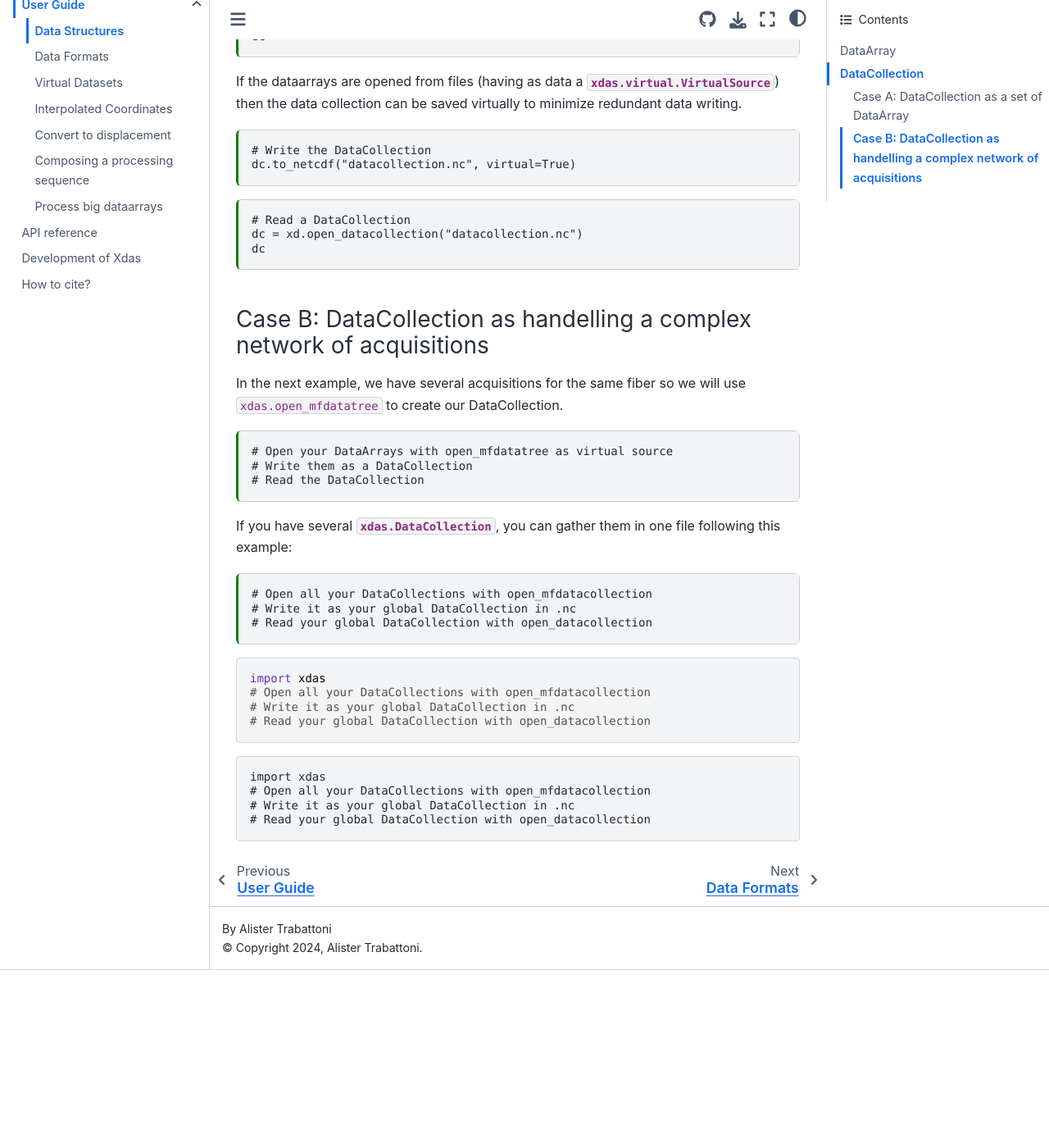
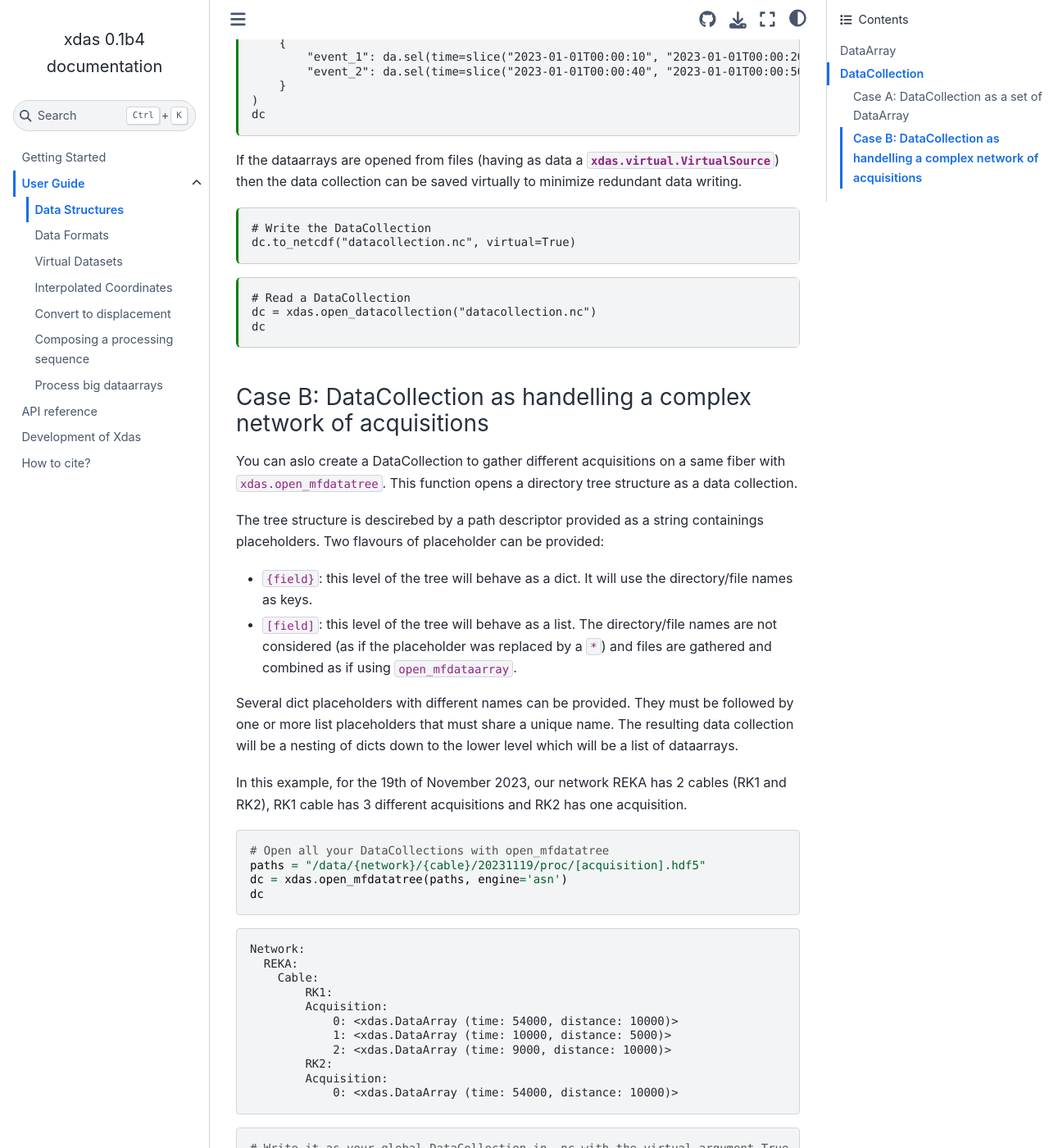
Before and after one commit to xdas-dev/xdas, a Sphinx documentation site: the page built from docs/user-guide/data-structures.md, in a window 1280 px wide and 1400 px high, scrolled down 3631 px. Shown: the whole window at 82% size. Built offline with Sphinx 7.4.7 and the Sphinx Book theme 1.1.4, drawn with Linux system fonts in a browser that asks for light colours; cross-references to code outside the pages are shown as plain code; before the commit the page ends 4814 px from its top, so only the background shows below that; some of the changed text lies outside the part shown.

Commit message:
modify data-structures page

````diff
--- a/docs/user-guide/data-structures.md
+++ b/docs/user-guide/data-structures.md
@@ -55,7 +55,7 @@ use those metadata. It tries to keep as much as possible the information stored
 as the `DataArray` is manipulated but it is up to the user to update information there
 if needed.
 
-
+In the following examples, we use only one `DataArray`, if you have several `DataArray`, please use the multi-file version of the opening function: {py:func}`xdas.open_mfdataarray`. You will just have to adapt the paths argument.
 
 ### Creating a DataArray
 
@@ -65,7 +65,7 @@ the related description of how to create coordinates
 
 ```{code-cell}
 import numpy as np
-import xdas as xd
+import xdas
 
 shape = (6000, 1000)
 resolution = (np.timedelta64(10, "ms"), 5.0)
@@ -84,7 +84,7 @@ coords={
     },
 }
 
-da = xd.DataArray(data, coords)
+da = xdas.DataArray(data, coords)
 da
 ```
 
@@ -127,14 +127,14 @@ A {py:class}`xdas.DataCollection` can be view as a flexible way of oragnizing da
 
 ### Case A: DataCollection as a set of DataArray
 
-In the example below, our DataCollection will be a sequence of 2 {py:class}`xdas.DataArray`.
+In the example, our DataCollection will be a sequence of {py:class}`xdas.DataArray`.
 
 ```{code-cell}
 # Reopen dataarray as virtual source
-da = xd.open_dataarray("dataarray.nc")
+da = xdas.open_dataarray("dataarray.nc")
 
 # Create a DataCollection
-dc = xd.DataCollection(
+dc = xdas.DataCollection(
     {
         "event_1": da.sel(time=slice("2023-01-01T00:00:10", "2023-01-01T00:00:20")),
         "event_2": da.sel(time=slice("2023-01-01T00:00:40", "2023-01-01T00:00:50")),
@@ -154,37 +154,70 @@ dc.to_netcdf("datacollection.nc", virtual=True)
 
 ```{code-cell}
 # Read a DataCollection
-dc = xd.open_datacollection("datacollection.nc")
+dc = xdas.open_datacollection("datacollection.nc")
 dc
 ```
 
 ### Case B: DataCollection as handelling a complex network of acquisitions
 
-In the next example, we have several acquisitions for the same fiber so we will use {py:fn}`xdas.open_mfdatatree` to create our DataCollection.
+You can aslo create a DataCollection to gather different acquisitions on a same fiber with {py:fn}`xdas.open_mfdatatree`. This function opens a directory tree structure as a data collection.
 
-```{code-cell}
-# Open your DataArrays with open_mfdatatree as virtual source
-# Write them as a DataCollection
-# Read the DataCollection
+The tree structure is descirebed by a path descriptor provided as a string
+containings placeholders. Two flavours of placeholder can be provided:
+
+- `{field}`: this level of the tree will behave as a dict. It will use the
+directory/file names as keys.
+- `[field]`: this level of the tree will behave as a list. The directory/file
+names are not considered (as if the placeholder was replaced by a `*`) and
+files are gathered and combined as if using `open_mfdataarray`.
+
+Several dict placeholders with different names can be provided. They must be
+followed by one or more list placeholders that must share a unique name. The
+resulting data collection will be a nesting of dicts down to the lower level
+which will be a list of dataarrays.
+
+In this example, for the 19th of November 2023, our network REKA has 2 cables (RK1 and RK2), RK1 cable has 3 different acquisitions and RK2 has one acquisition.
+
+```python
+# Open all your DataCollections with open_mfdatatree
+paths = "/data/{network}/{cable}/20231119/proc/[acquisition].hdf5"
+dc = xdas.open_mfdatatree(paths, engine='asn')
+dc
+```
+```text
+Network:
+  REKA:
+    Cable:
+        RK1:
+        Acquisition:
+            0: <xdas.DataArray (time: 54000, distance: 10000)>
+            1: <xdas.DataArray (time: 10000, distance: 5000)>
+            2: <xdas.DataArray (time: 9000, distance: 10000)>
+        RK2:
+        Acquisition:
+            0: <xdas.DataArray (time: 54000, distance: 10000)>
+```
+```python
+# Write it as your global DataCollection in .nc with the virtual argument True
+dc.to_netcdf("datacollection.nc", virtual=True)
+```
+```python
+# Read your global DataCollection with open_datacollection
+dc = open_datacollection("datacollection.nc")
+dc
+```
+```text
+Network:
+  REKA:
+    Cable:
+        RK1:
+        Acquisition:
+            0: <xdas.DataArray (time: 54000, distance: 10000)>
+            1: <xdas.DataArray (time: 10000, distance: 5000)>
+            2: <xdas.DataArray (time: 9000, distance: 10000)>
+        RK2:
+        Acquisition:
+            0: <xdas.DataArray (time: 54000, distance: 10000)>
 ```
 
-If you have several {py:class}`xdas.DataCollection`, you can gather them in one file following this example:
-
-```{code-cell}
-# Open all your DataCollections with open_mfdatacollection
-# Write it as your global DataCollection in .nc
-# Read your global DataCollection with open_datacollection
-```
-
-```python
-import xdas
-# Open all your DataCollections with open_mfdatacollection
-# Write it as your global DataCollection in .nc
-# Read your global DataCollection with open_datacollection
-```
-```text
-import xdas
-# Open all your DataCollections with open_mfdatacollection
-# Write it as your global DataCollection in .nc
-# Read your global DataCollection with open_datacollection
-```
+If you have several {py:class}`xdas.DataCollection`, you can gather them in one file using `xdas.open_mfdatacollection` and write it to one single DataCollection.
````
